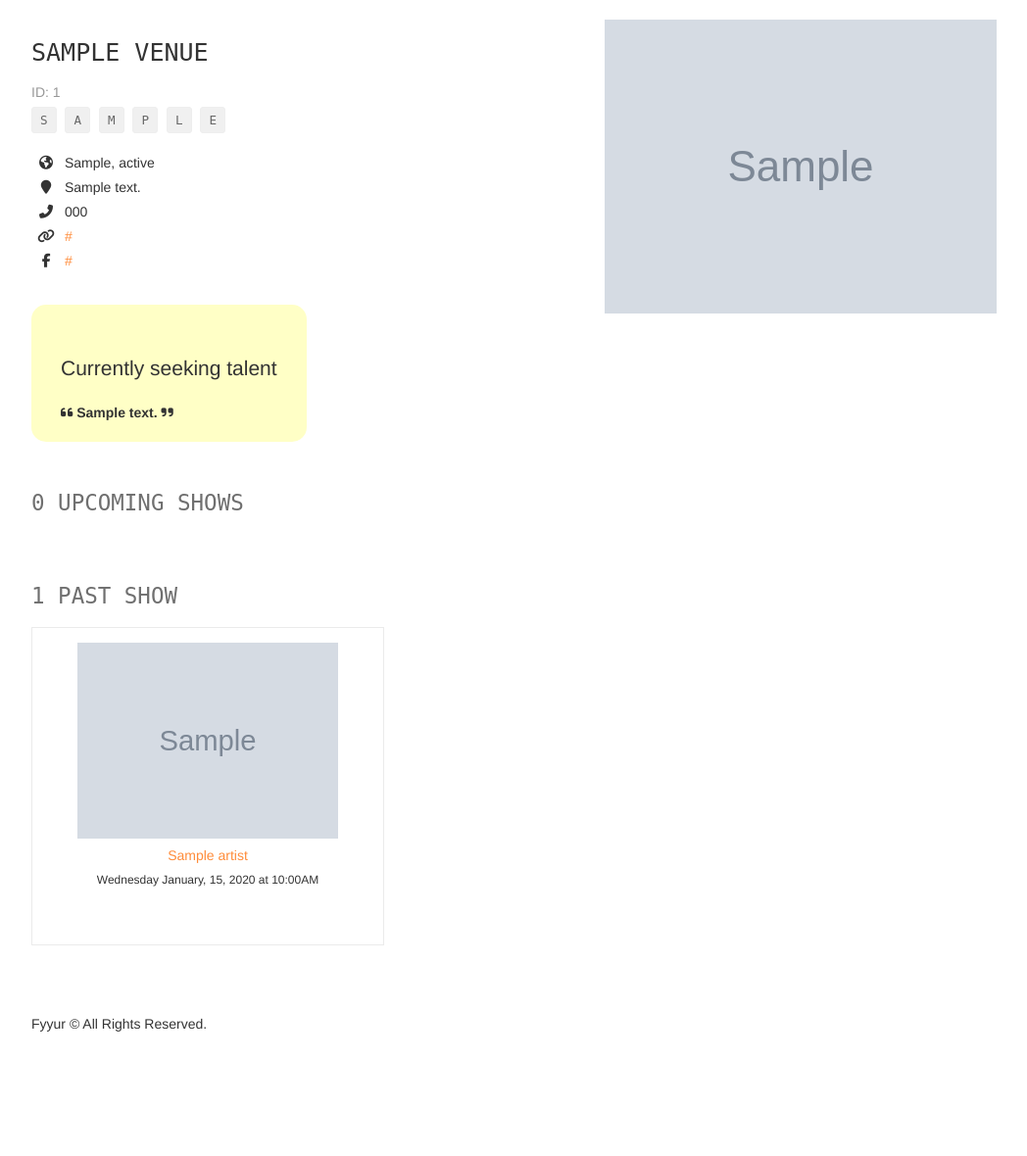
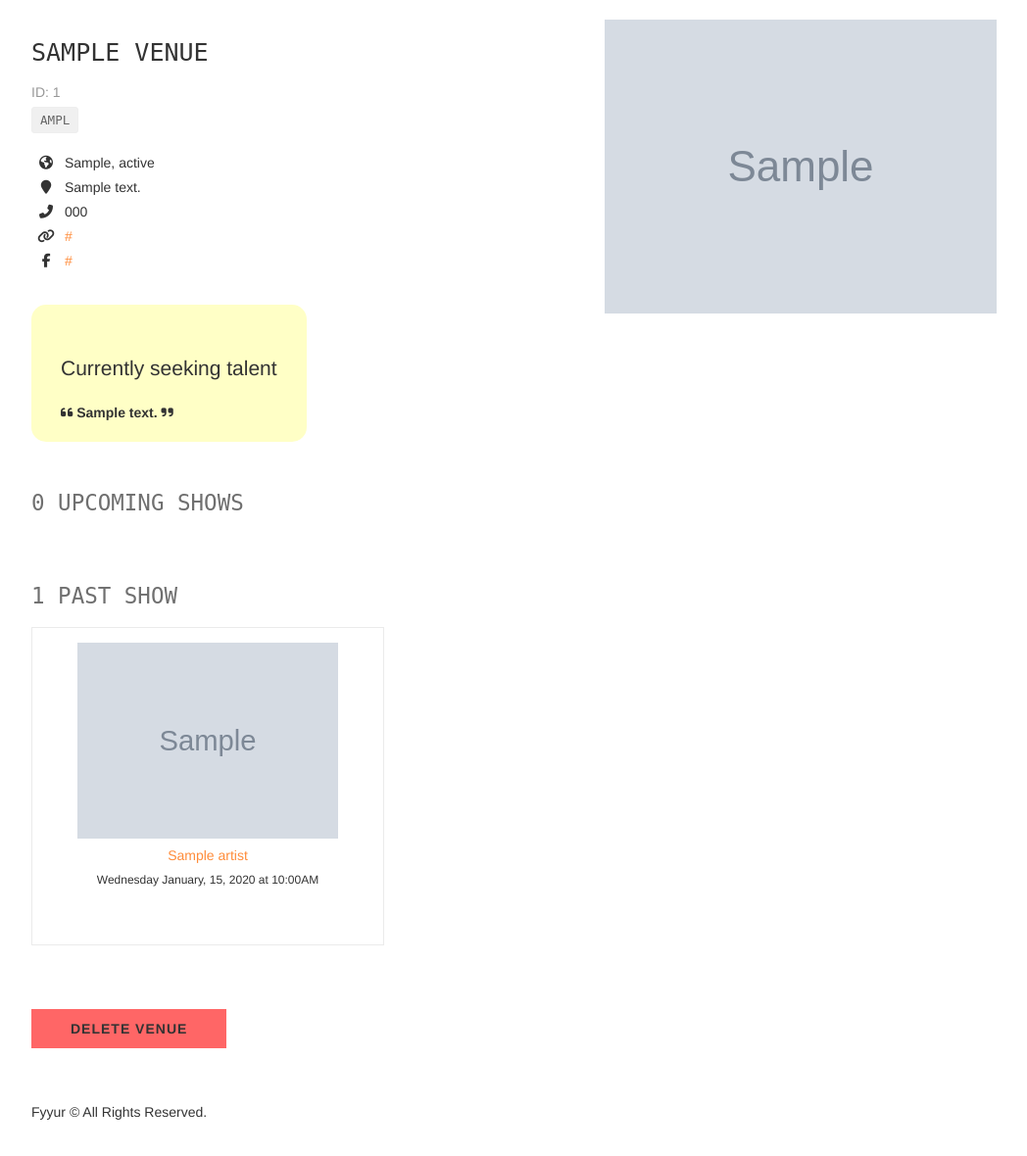
Before and after one commit to DoBa90/Artist-Booking-App, a Flask app: page /venues/1 in a window 1280 px wide. Shown: the part 60-1240 px from the top of the page at 98% size, without its empty margins (38-1086 px from the left). Before the commit the page ends 1113 px from the top, so only its background shows below. Run offline with Flask 2, Linux system fonts and the light colour scheme; tables that the repository leaves empty hold one stand-in row (values such as "Sample post"); grey boxes marked "Sample" are stand-in pictures; some libraries are stand-ins or nearby versions.

Commit message:
add button and delete on db, update and small fixes

```diff
--- a/app.py
+++ b/app.py
@@ -5,7 +5,7 @@
 import json
 import dateutil.parser
 import babel
-from flask import Flask, render_template, request, Response, flash, redirect, url_for
+from flask import Flask, render_template, request, Response, flash, redirect, url_for, jsonify
 from flask_moment import Moment
 from flask_sqlalchemy import SQLAlchemy
 from flask_migrate import Migrate
@@ -34,7 +34,7 @@ class Venue(db.Model):
     __tablename__ = 'Venue'
 
     id = db.Column(db.Integer, primary_key=True)
-    name = db.Column(db.String)
+    name = db.Column(db.String, unique=True)
     city = db.Column(db.String(120))
     state = db.Column(db.String(120))
     address = db.Column(db.String(120))
@@ -50,13 +50,11 @@ class Venue(db.Model):
     def __repr__(self):
       return f'<Venue ID: {self.id}, name: {self.name}, city: {self.city}, state: {self.state}, address: {self.address}, phone: {self.phone}, genres: {self.genres}>'
 
-    # TODO: implement any missing fields, as a database migration using Flask-Migrate
-
 class Artist(db.Model):
     __tablename__ = 'Artist'
 
     id = db.Column(db.Integer, primary_key=True)
-    name = db.Column(db.String)
+    name = db.Column(db.String, unique=True)
     city = db.Column(db.String(120))
     state = db.Column(db.String(120))
     phone = db.Column(db.String(120))
@@ -70,8 +68,6 @@ class Artist(db.Model):
     def __repr__(self):
       return f'<Artist ID: {self.id}, name: {self.name}, city: {self.city}, state: {self.state}, phone: {self.phone}, genres: {self.genres}>'
 
-    # TODO: implement any missing fields, as a database migration using Flask-Migrate
-
 class Show(db.Model):
     id = db.Column(db.Integer, primary_key=True)
     artist_id = db.Column(db.Integer, db.ForeignKey('Artist.id'), nullable=False)
@@ -80,7 +76,6 @@ class Show(db.Model):
 
     def __repr__(self):
       return '<Show {}{}>'.format(self.artist_id, self.venue_id)
-# TODO Implement Show and Artist models, and complete all model relationships and properties, as a database migration.
 
 #----------------------------------------------------------------------------#
 # Filters.
@@ -110,13 +105,11 @@ def index():
 
 @app.route('/venues')
 def venues():
-  # TODO: replace with real venues data.
-  #       num_shows should be aggregated based on number of upcoming shows per venue.
-  venues = Venue.query.all()
+  venues = Venue.query.with_entities(Venue.city, Venue.state).group_by(Venue.city, Venue.state).all()
   data = []
 
   for venue in venues:
-    venues_city = Venue.query.filter_by(city=venue.city).all()
+    venues_city = Venue.query.filter_by(city=venue.city).filter_by(state=venue.state).all()
     venues_area = []
 
     for venue_city in venues_city:
@@ -158,16 +151,10 @@ def search_venues():
     response = {
       "count": venues.count()
     }
-
-  # TODO: implement search on artists with partial string search. Ensure it is case-insensitive.
-  # search for Hop should return "The Musical Hop".
-  # search for "Music" should return "The Musical Hop" and "Park Square Live Music & Coffee"
   return render_template('pages/search_venues.html', results=response, search_term=request.form.get('search_term', ''))
 
 @app.route('/venues/<int:venue_id>')
 def show_venue(venue_id):
-  # shows the venue page with the given venue_id
-  # TODO: replace with real venue data from the venues table, using venue_id
   venue = Venue.query.get(venue_id)
 
   upcoming_shows_artists = db.session.query(Show).join(Artist).filter(Show.venue_id==venue_id).filter(Show.start_time>datetime.now()).all()
@@ -195,16 +182,16 @@ def show_venue(venue_id):
   venue_data = {
       "id": venue.id,
       "name": venue.name,
-      "genres": venue.genres if not venue.genres is None else '',
-      "address": venue.address if not venue.address is None else '',
-      "city": venue.city if not venue.city is None else '',
-      "state": venue.state if not venue.state is None else '',
-      "phone": venue.phone if not venue.phone is None else '',
-      "website": venue.website if not venue.website is None else '',
-      "facebook_link": venue.facebook_link if not venue.facebook_link is None else '',
-      "seeking_talent": venue.seeking_talent if not venue.seeking_talent is None else '',
-      "seeking_description": venue.seeking_description if not venue.seeking_description is None else '',
-      "image_link": venue.image_link if not venue.image_link is None else '',
+      "genres": venue.genres[1:-1].split(','),
+      "address": venue.address,
+      "city": venue.city,
+      "state": venue.state,
+      "phone": venue.phone,
+      "website": venue.website,
+      "facebook_link": venue.facebook_link,
+      "seeking_talent": venue.seeking_talent,
+      "seeking_description": venue.seeking_description,
+      "image_link": venue.image_link,
       "past_shows": past_shows,
       "upcoming_shows": upcoming_shows,
       "past_shows_count": len(past_shows),
@@ -254,29 +241,35 @@ def create_venue_submission():
 
   if not error:
     flash('Venue ' + request.form['name'] + ' was successfully listed!.')
-  # TODO: insert form data as a new Venue record in the db, instead
-  # TODO: modify data to be the data object returned from db insertion
 
-  # on successful db insert, flash success
-  # TODO: on unsuccessful db insert, flash an error instead.
-  # e.g., flash('An error occurred. Venue ' + data.name + ' could not be listed.')
-  # see: http://flask.pocoo.org/docs/1.0/patterns/flashing/
   return render_template('pages/home.html')
 
 @app.route('/venues/<venue_id>', methods=['DELETE'])
 def delete_venue(venue_id):
-  # TODO: Complete this endpoint for taking a venue_id, and using
-  # SQLAlchemy ORM to delete a record. Handle cases where the session commit could fail.
+  error = False
 
-  # BONUS CHALLENGE: Implement a button to delete a Venue on a Venue Page, have it so that
-  # clicking that button delete it from the db then redirect the user to the homepage
-  return None
+  try:
+    venue = Venue.query.get(venue_id)
+    shows = Show.query.filter_by(venue_id=venue_id).all()
+    for show in shows:
+      db.session.delete(show)
+    db.session.delete(venue)
+    db.session.commit()
+  except:
+    error = True
+    db.session.rollback()
+  finally:
+    db.session.close()
+  if error:
+    flash('An error occurred. Venue could not be deleted.')
+
+  # It doesn't redirect and I don't know why actutally
+  return redirect(url_for('home'))
 
 #  Artists
 #  ----------------------------------------------------------------
 @app.route('/artists')
 def artists():
-  # TODO: replace with real data returned from querying the database
   artists = Artist.query.all()
   data = []
 
@@ -317,8 +310,6 @@ def search_artists():
 
 @app.route('/artists/<int:artist_id>')
 def show_artist(artist_id):
-  # shows the venue page with the given venue_id
-  # TODO: replace with real venue data from the venues table, using venue_id
   artist = Artist.query.get(artist_id)
   artist_data = []
 
@@ -347,19 +338,20 @@ def show_artist(artist_id):
   artist_data = {
       "id": artist.id,
       "name": artist.name,
-      "genres": [artist.genres if not artist.genres is None else ''],
-      "city": artist.city if not artist.city is None else '',
-      "state": artist.state if not artist.state is None else '',
-      "phone": artist.phone if not artist.phone is None else '',
-      "facebook_link": artist.facebook_link if not artist.facebook_link is None else '',
-      "seeking_venue": artist.seeking_venue if not artist.seeking_venue is None else '',
-      "seeking_description": artist.seeking_description if not artist.seeking_description is None else '',
-      "image_link": artist.image_link if not artist.image_link is None else '',
+      "genres": artist.genres[1:-1].split(','),
+      "city": artist.city,
+      "state": artist.state,
+      "phone": artist.phone,
+      "facebook_link": artist.facebook_link,
+      "seeking_venue": artist.seeking_venue,
+      "seeking_description": artist.seeking_description,
+      "image_link": artist.image_link,
       "past_shows": past_shows,
       "upcoming_shows": upcoming_shows,
       "past_shows_count": len(past_shows),
       "upcoming_shows_count": len(upcoming_shows),
   }
+
   return render_template('pages/show_artist.html', artist=artist_data)
 
 #  Update
@@ -367,6 +359,20 @@ def show_artist(artist_id):
 @app.route('/artists/<int:artist_id>/edit', methods=['GET'])
 def edit_artist(artist_id):
   form = ArtistForm()
+  artist = Artist.query.get(artist_id)
+
+  if artist:
+    form.id = artist.id
+    form.name = artist.name
+    form.city = artist.city
+    form.state = artist.state
+    form.phone = artist.phone
+    form.genres = artist.genres
+    form.facebook_link = artist.facebook_link
+    form.image_link = artist.image_link
+    form.seeking_venue = artist.seeking_venue
+    form.seeking_description = artist.seeking_description
+
   artist={
     "id": 4,
     "name": "Guns N Petals",
@@ -380,40 +386,93 @@ def edit_artist(artist_id):
     "seeking_description": "Looking for shows to perform at in the San Francisco Bay Area!",
     "image_link": "https://images.unsplash.com/photo-1549213783-8284d0336c4f?ixlib=rb-1.2.1&ixid=eyJhcHBfaWQiOjEyMDd9&auto=format&fit=crop&w=300&q=80"
   }
-  # TODO: populate form with fields from artist with ID <artist_id>
+
   return render_template('forms/edit_artist.html', form=form, artist=artist)
 
 @app.route('/artists/<int:artist_id>/edit', methods=['POST'])
 def edit_artist_submission(artist_id):
-  # TODO: take values from the form submitted, and update existing
-  # artist record with ID <artist_id> using the new attributes
+  artist = Artist.query.get(artist_id)
+  error = False
+  try:
+    artist.name = request.form['name']
+    artist.city = request.form['city']
+    artist.state = request.form['state']
+    artist.address = request.form['address']
+    artist.phone = request.form['phone']
+    artist.genres = request.form['genres']
+    artist.image_link = request.form['image_link']
+    artist.facebook_link = request.form['facebook_link']
+    artist.seeking_description = request.form['seeking_description']
+    artist.seeking_venue = request.form['seeking_venue']
+
+    db.session.commit()
+  except:
+    error = True
+    db.session.rollback()
+    print(sys.exc_info())
+
+  finally:
+    db.session.close()
+
+  if error:
+    flash('An error occurred. Artist ' + request.form['name']+ ' could not be changed.')
+
+  if not error:
+    flash('Artist ' + request.form['name'] + ' was successfully changed!.')
 
   return redirect(url_for('show_artist', artist_id=artist_id))
 
 @app.route('/venues/<int:venue_id>/edit', methods=['GET'])
 def edit_venue(venue_id):
   form = VenueForm()
-  venue={
-    "id": 1,
-    "name": "The Musical Hop",
-    "genres": ["Jazz", "Reggae", "Swing", "Classical", "Folk"],
-    "address": "1015 Folsom Street",
-    "city": "San Francisco",
-    "state": "CA",
-    "phone": "123-123-1234",
-    "website": "https://www.themusicalhop.com",
-    "facebook_link": "https://www.facebook.com/TheMusicalHop",
-    "seeking_talent": True,
-    "seeking_description": "We are on the lookout for a local artist to play every two weeks. Please call us.",
-    "image_link": "https://images.unsplash.com/photo-1543900694-133f37abaaa5?ixlib=rb-1.2.1&ixid=eyJhcHBfaWQiOjEyMDd9&auto=format&fit=crop&w=400&q=60"
-  }
-  # TODO: populate form with values from venue with ID <venue_id>
+  venue = Venue.query.get(venue_id)
+
+  if venue:
+    form.id = venue.id
+    form.name = venue.name
+    form.city = venue.city
+    form.state = venue.state
+    form.phone = venue.phone
+    form.genres = venue.genres
+    form.facebook_link = venue.facebook_link
+    form.image_link = venue.image_link
+    form.seeking_venue = venue.seeking_venue
+    form.seeking_description = venue.seeking_description
+
   return render_template('forms/edit_venue.html', form=form, venue=venue)
 
 @app.route('/venues/<int:venue_id>/edit', methods=['POST'])
 def edit_venue_submission(venue_id):
-  # TODO: take values from the form submitted, and update existing
-  # venue record with ID <venue_id> using the new attributes
+  venue = Venue.query.get(artist_id)
+  error = False
+  try:
+    venue.name = request.form['name']
+    venue.city = request.form['city']
+    venue.state = request.form['state']
+    venue.address = request.form['address']
+    venue.phone = request.form['phone']
+    venue.genres = request.form['genres']
+    venue.image_link = request.form['image_link']
+    venue.facebook_link = request.form['facebook_link']
+    venue.website = request.form['website']
+    venue.seeking_description = request.form['seeking_description']
+    venue.seeking_venue = request.form['seeking_venue']
+
+    db.session.commit()
+  except:
+    error = True
+    db.session.rollback()
+    print(sys.exc_info())
+
+  finally:
+    db.session.close()
+
+  if error:
+    flash('An error occurred. Venue ' + request.form['name']+ ' could not be changed.')
+
+  if not error:
+    flash('Venue ' + request.form['name'] + ' was successfully changed!.')
+
   return redirect(url_for('show_venue', venue_id=venue_id))
 
 #  Create Artist
@@ -464,8 +523,6 @@ def create_artist_submission():
 @app.route('/shows')
 def shows():
   # displays list of shows at /shows
-  # TODO: replace with real venues data.
-  #       num_shows should be aggregated based on number of upcoming shows per venue.
 
   shows = db.session.query(Show).join(Artist).join(Venue).all()
   data = []
@@ -513,15 +570,8 @@ def create_show_submission():
 
   if not error:
     flash('Show was successfully listed!')
-  # called to create new shows in the db, upon submitting new show listing form
-  # TODO: insert form data as a new Show record in the db, instead
 
-  # on successful db insert, flash success
-
-  # TODO: on unsuccessful db insert, flash an error instead.
-  # e.g., flash('An error occurred. Show could not be listed.')
-  # see: http://flask.pocoo.org/docs/1.0/patterns/flashing/
-  return render_template('pages/home.html')
+  return redirect(url_for('show_artist', artist_id=artist_id))
 
 @app.errorhandler(404)
 def not_found_error(error):
--- a/forms.py
+++ b/forms.py
@@ -136,6 +136,7 @@ class ArtistForm(Form):
     state = SelectField(
         'state', validators=[DataRequired()],
         choices=[
+            ('AL', 'AL'),
             ('AK', 'AK'),
             ('AZ', 'AZ'),
             ('AR', 'AR'),
@@ -195,7 +196,7 @@ class ArtistForm(Form):
     image_link = StringField(
         'image_link'
     )
-    genres = SelectField(
+    genres = SelectMultipleField(
         # TODO implement enum restriction
         'genres', validators=[DataRequired()],
         choices=[
--- a/templates/pages/show_venue.html
+++ b/templates/pages/show_venue.html
@@ -74,5 +74,28 @@
 		{% endfor %}
 	</div>
 </section>
+<section>
+	<button style="  border: none;
+	font-size: inherit;
+	color: inherit;
+	background: #ff6666;
+	cursor: pointer;
+	padding: 10px 40px;
+	display: inline-block;
+	text-transform: uppercase;
+	letter-spacing: 1px;
+	font-weight: 700;
+	outline: none;
+	position: relative;
+	-webkit-transition: all 0.3s;
+	-moz-transition: all 0.3s;
+	transition: all 0.3s;"
+	onclick="
+	fetch('/venues/{{venue.id}}' , {
+                method: 'DELETE'
+            })">
+		Delete Venue
+	</button>
+</section>
 
 {% endblock %}
```
Also changed, not shown: migrations/versions/2dab71c3cc5b_.py (added, +30 -0 lines), migrations/versions/61edb4f3b2fb_.py (added, +30 -0 lines), migrations/versions/b0b9c90e93c1_.py (added, +30 -0 lines).
